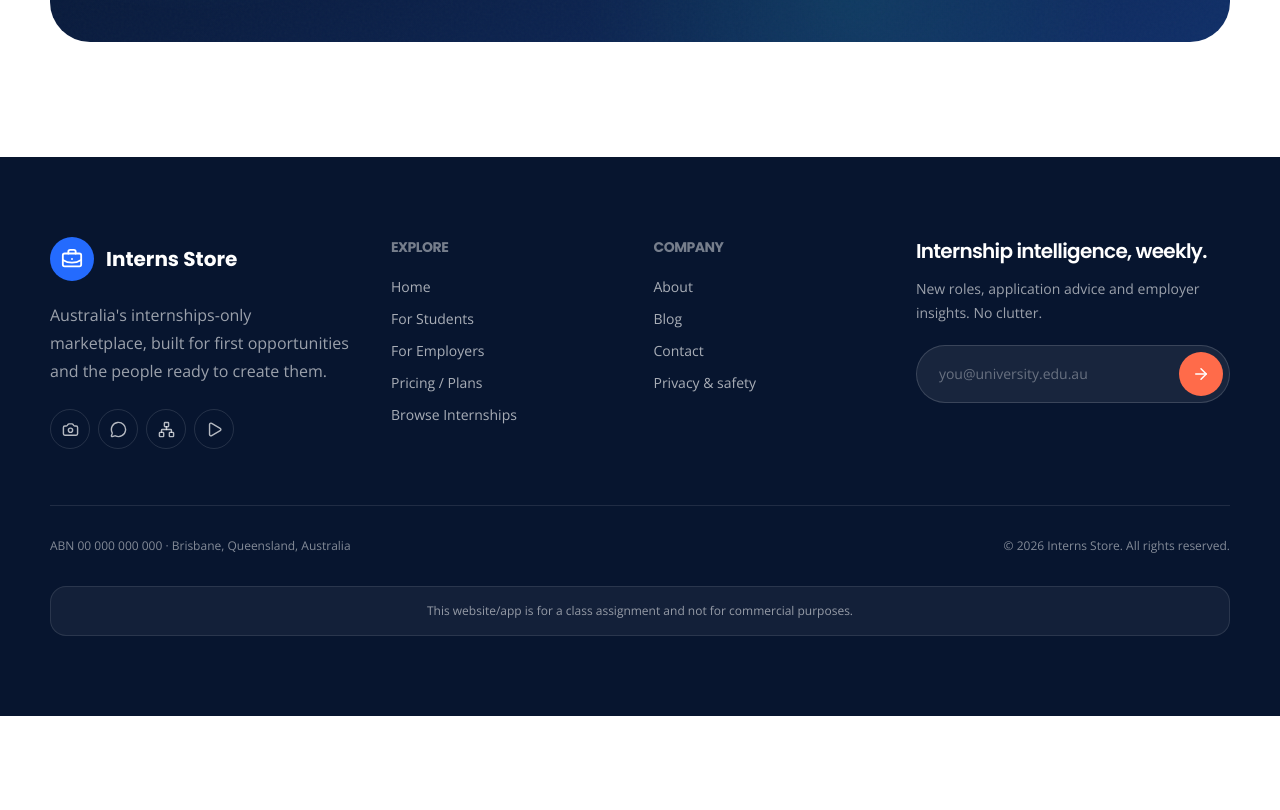
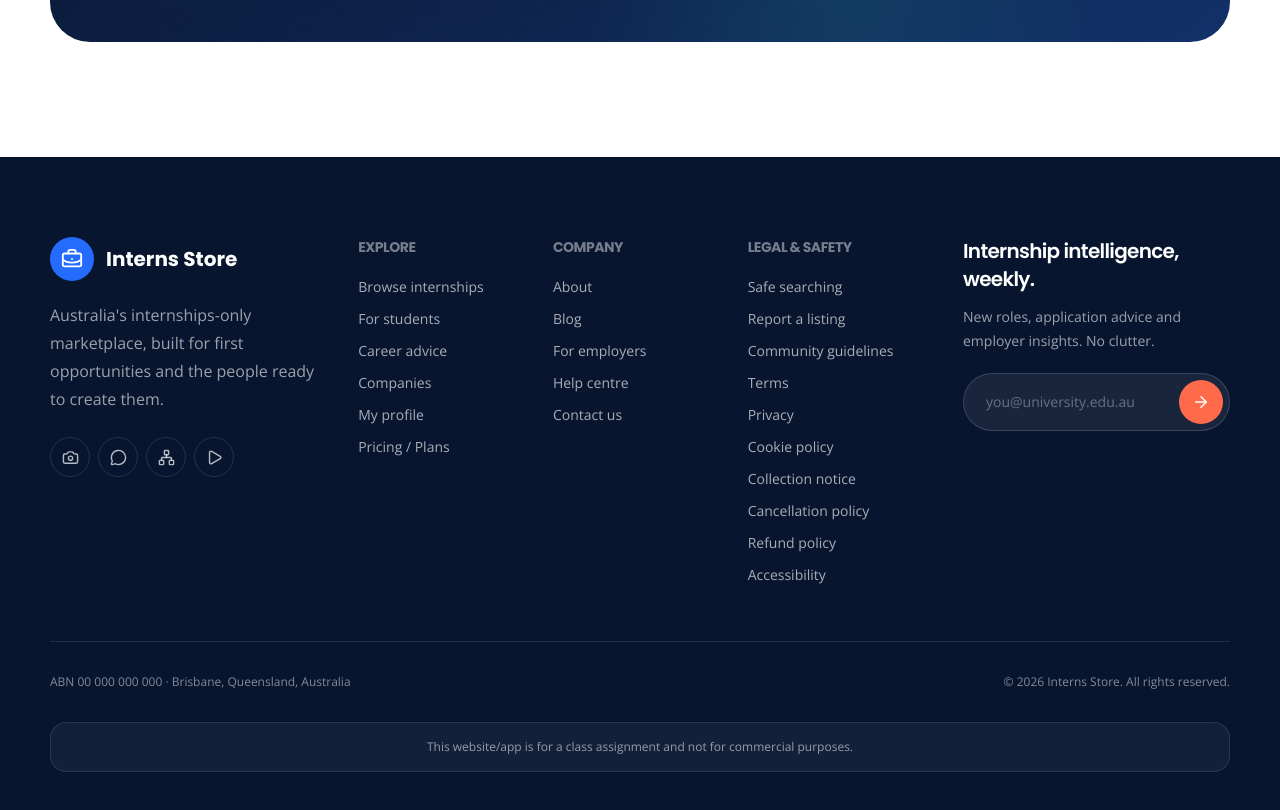
Before and after one commit to RManula/Interns-Store, a Next.js app: page /about in a window 1280 px wide. Shown: the part 4005-4815 px from the top of the page. Before the commit the page ends 4721 px from the top, so only its background shows below. Built offline with nearby package versions, Linux system fonts and the light colour scheme.

Commit message:
feat: rebuild footer with explore, company and legal/safety link columns

```diff
--- a/components/layout/Footer.tsx
+++ b/components/layout/Footer.tsx
@@ -7,15 +7,45 @@ import {
   Network,
   Play,
 } from "lucide-react";
-import { nav, site, social } from "@/lib/siteConfig";
+import { site, social } from "@/lib/siteConfig";
 
 const icons = [Camera, MessageCircle, Network, Play];
+
+const exploreLinks = [
+  { label: "Browse internships", href: "/browse" },
+  { label: "For students", href: "/for-students" },
+  { label: "Career advice", href: "/career-advice" },
+  { label: "Companies", href: "/companies" },
+  { label: "My profile", href: "/profile" },
+  { label: "Pricing / Plans", href: "/pricing" },
+];
+
+const companyLinks = [
+  { label: "About", href: "/about" },
+  { label: "Blog", href: "/blog" },
+  { label: "For employers", href: "/for-employers" },
+  { label: "Help centre", href: "/help" },
+  { label: "Contact us", href: "/contact" },
+];
+
+const legalLinks = [
+  { label: "Safe searching", href: "/security" },
+  { label: "Report a listing", href: "/report-listing" },
+  { label: "Community guidelines", href: "/community-guidelines" },
+  { label: "Terms", href: "/terms" },
+  { label: "Privacy", href: "/privacy" },
+  { label: "Cookie policy", href: "/cookie-policy" },
+  { label: "Collection notice", href: "/collection-notice" },
+  { label: "Cancellation policy", href: "/cancellation-policy" },
+  { label: "Refund policy", href: "/refund-policy" },
+  { label: "Accessibility", href: "/accessibility" },
+];
 
 export function Footer() {
   return (
     <footer className="bg-navy-950 text-white">
       <div className="container-shell py-16 lg:py-20">
-        <div className="grid gap-10 border-b border-white/10 pb-14 lg:grid-cols-[1.15fr_.85fr_.85fr_1.2fr]">
+        <div className="grid gap-10 border-b border-white/10 pb-14 lg:grid-cols-[1.3fr_.75fr_.75fr_.85fr_1.05fr]">
           <div>
             <Link href="/" className="flex items-center gap-3 font-heading text-xl font-bold">
               <span className="grid size-11 place-items-center rounded-xl bg-blue-600">
@@ -44,42 +74,9 @@ export function Footer() {
             </div>
           </div>
 
-          <div>
-            <h2 className="text-sm font-bold uppercase tracking-[0.16em] text-white/45">
-              Explore
-            </h2>
-            <div className="mt-5 space-y-3">
-              {nav.slice(0, 5).map((item) => (
-                <Link
-                  key={item.href}
-                  href={item.href}
-                  className="block text-sm text-white/65 transition hover:translate-x-1 hover:text-white"
-                >
-                  {item.label}
-                </Link>
-              ))}
-            </div>
-          </div>
-
-          <div>
-            <h2 className="text-sm font-bold uppercase tracking-[0.16em] text-white/45">
-              Company
-            </h2>
-            <div className="mt-5 space-y-3">
-              {nav.slice(5).map((item) => (
-                <Link
-                  key={item.href}
-                  href={item.href}
-                  className="block text-sm text-white/65 transition hover:translate-x-1 hover:text-white"
-                >
-                  {item.label}
-                </Link>
-              ))}
-              <Link href="/privacy" className="block text-sm text-white/65 hover:text-white">
-                Privacy & safety
-              </Link>
-            </div>
-          </div>
+          <FooterCol title="Explore" links={exploreLinks} />
+          <FooterCol title="Company" links={companyLinks} />
+          <FooterCol title="Legal & safety" links={legalLinks} />
 
           <div>
             <h2 className="font-heading text-xl font-semibold">Internship intelligence, weekly.</h2>
@@ -118,3 +115,22 @@ export function Footer() {
     </footer>
   );
 }
+
+function FooterCol({ title, links }: { title: string; links: { label: string; href: string }[] }) {
+  return (
+    <div>
+      <h2 className="text-sm font-bold uppercase tracking-[0.16em] text-white/45">{title}</h2>
+      <div className="mt-5 space-y-3">
+        {links.map((item) => (
+          <Link
+            key={item.href}
+            href={item.href}
+            className="block text-sm text-white/65 transition hover:translate-x-1 hover:text-white"
+          >
+            {item.label}
+          </Link>
+        ))}
+      </div>
+    </div>
+  );
+}
```
